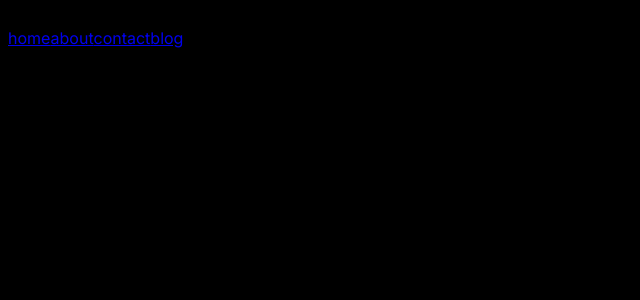
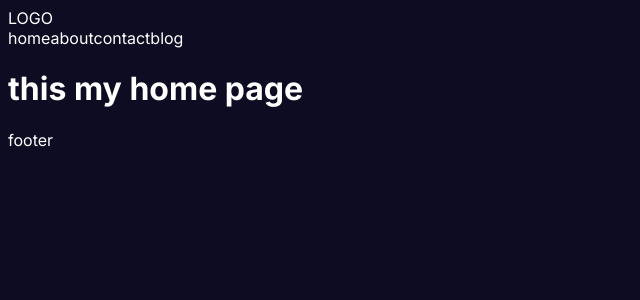
Before and after one commit to misikir21/nextjs, a Next.js app: page / in a window 1280 px wide. Shown: the top 300 px of the page, without its empty margins (0-640 px from the left). Built offline with nearby package versions, Linux system fonts and the light colour scheme.

Commit message:
add css variables

```diff
--- a/app/globals.css
+++ b/app/globals.css
@@ -1,3 +1,12 @@
+:root {
+  --bg: #0d0c22;
+  --text: white;
+}
 body {
-  background-color: black;
+  background-color: var(--bg);
+  color: var(--text);
 }
+a {
+  text-decoration: none;
+  color: inherit;
+}
```
